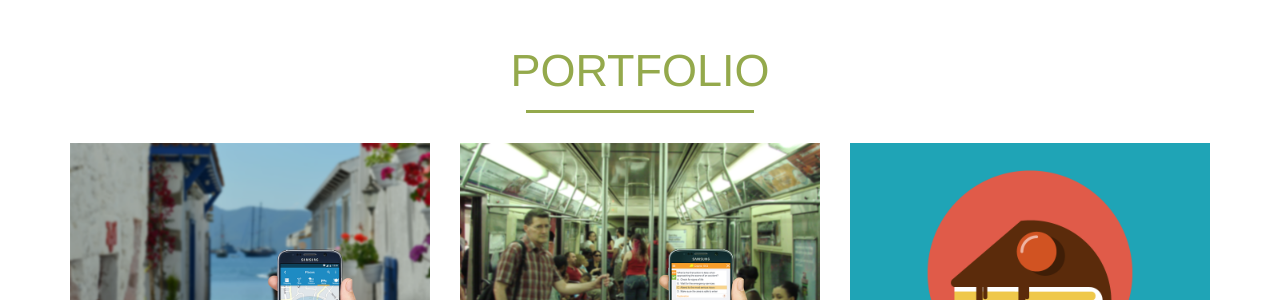
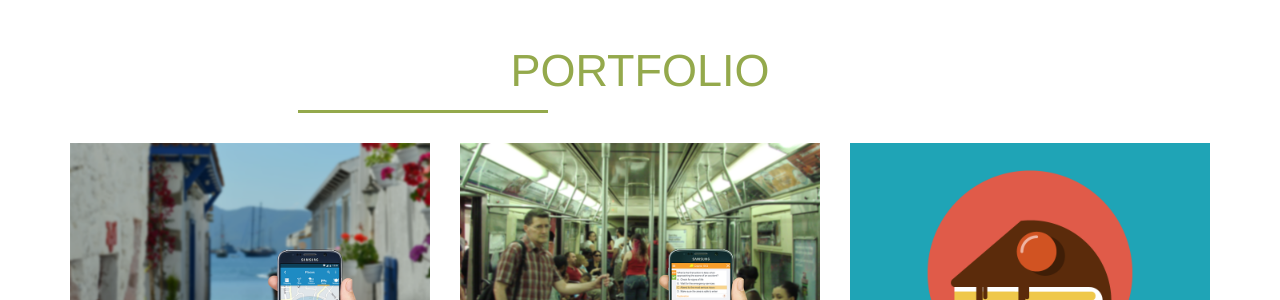
Before and after one commit to bilgegercek/bilgegercek.github.io, a Jekyll site: the page built from index.html, in a window 1280 px wide and 1400 px high, scrolled down 657 px. Shown: the part 150-450 px from the top of the window. Built offline with Jekyll 4.4.1, drawn with Linux system fonts in a browser that asks for light colours.

Commit message:
Update main.css

```diff
--- a/_includes/css/main.css
+++ b/_includes/css/main.css
@@ -62,8 +62,8 @@ hr.thin-line-categories{
     padding: 0;
     max-width: 250px;
     border: 0;
-    margin-left: 40%;
-    margin-right: 40%;
+    margin-left: 20%;
+    margin-right: 20%;
     border-top: solid 3px;
     text-align: center;
 }
```
